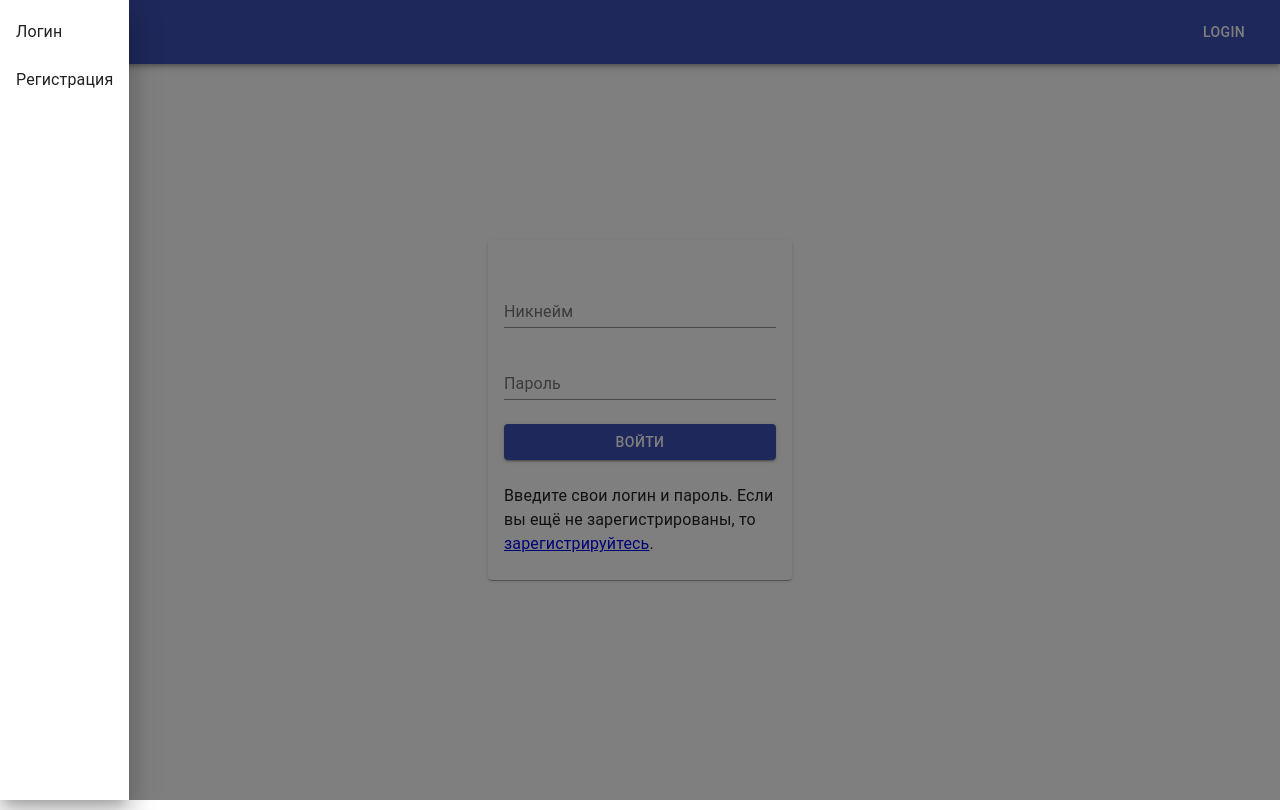
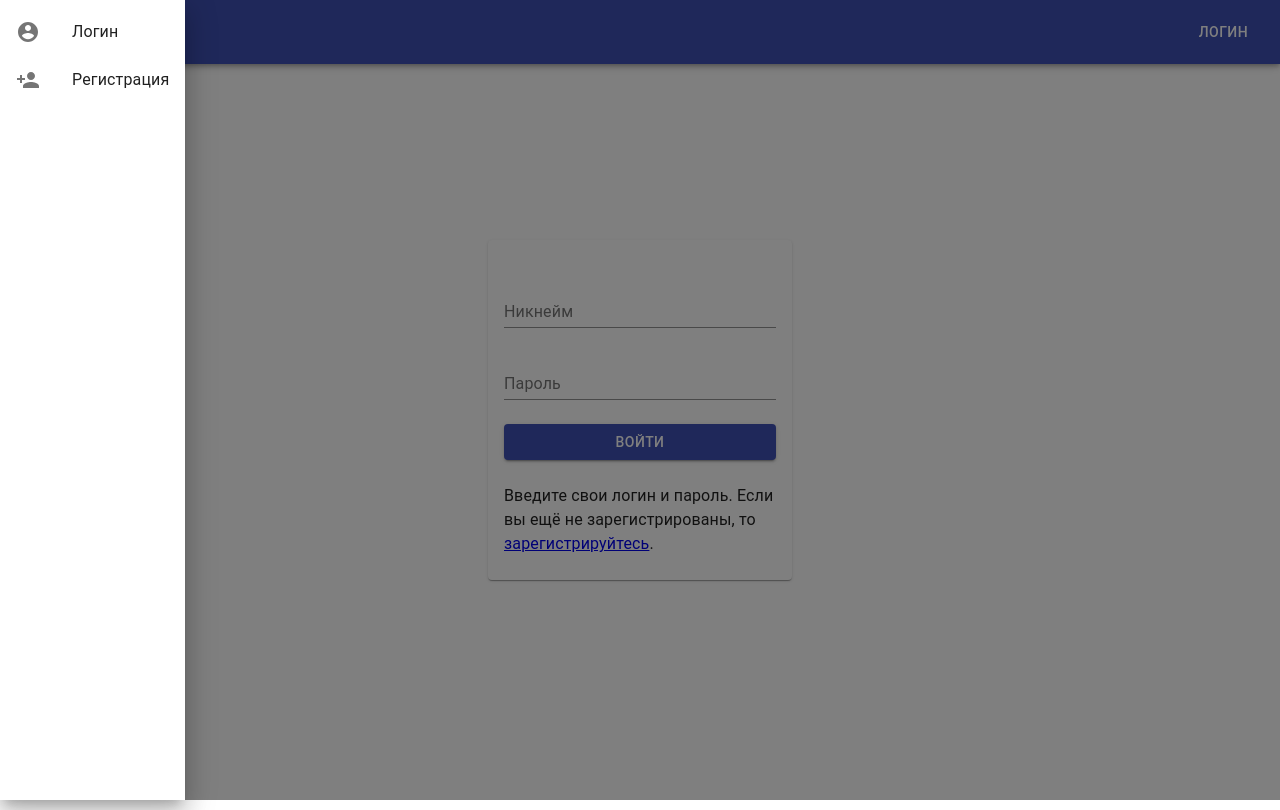
Before and after one commit to dmitryweiner/html-chat, a React app: page /login in a window 1280 px wide. Both pictures are taken after a click on the button "menu". Built offline with nearby package versions, Linux system fonts and the light colour scheme; no server answers.

Commit message:
Added fancy icons on left drawer

```diff
--- a/src/App.js
+++ b/src/App.js
@@ -8,8 +8,9 @@ import apiService from './apiService';
 import ChatSearchView from '@/views/ChatSearchView';
 import UserSearchView from '@/views/UserSearchView';
 import ViewHeader from '@/views/ViewHeader';
-import { Drawer, ListItem, ListItemText } from '@material-ui/core';
+import { Drawer, ListItem, ListItemIcon, ListItemText } from '@material-ui/core';
 import List from '@material-ui/core/List';
+import { AccountCircle, GroupAdd, MeetingRoom, PersonAdd, Search } from '@material-ui/icons';
 
 class PrivateRoute extends React.Component {
     render() {
@@ -86,24 +87,42 @@ class App extends React.Component {
                             {user ? (
                                 <>
                                     <ListItem button component={Link} to="/profile">
+                                        <ListItemIcon>
+                                            <AccountCircle />
+                                        </ListItemIcon>
                                         <ListItemText primary="Профиль" />
                                     </ListItem>
                                     <ListItem button component={Link} to="/chatSearch">
+                                        <ListItemIcon>
+                                            <Search />
+                                        </ListItemIcon>
                                         <ListItemText primary="Поиск чатов" />
                                     </ListItem>
                                     <ListItem button component={Link} to="/userSearch">
+                                        <ListItemIcon>
+                                            <GroupAdd />
+                                        </ListItemIcon>
                                         <ListItemText primary="Поиск пользователей" />
                                     </ListItem>
                                     <ListItem button onClick={() => this.logoutHandler()}>
+                                        <ListItemIcon>
+                                            <MeetingRoom />
+                                        </ListItemIcon>
                                         <ListItemText primary="Выход" />
                                     </ListItem>
                                 </>
                             ) : (
                                 <>
                                     <ListItem button component={Link} to="/login">
+                                        <ListItemIcon>
+                                            <AccountCircle />
+                                        </ListItemIcon>
                                         <ListItemText primary="Логин" />
                                     </ListItem>
                                     <ListItem button component={Link} to="/registration">
+                                        <ListItemIcon>
+                                            <PersonAdd />
+                                        </ListItemIcon>
                                         <ListItemText primary="Регистрация" />
                                     </ListItem>
                                 </>
--- a/src/views/ViewHeader/index.js
+++ b/src/views/ViewHeader/index.js
@@ -86,7 +86,7 @@ export default class ViewHeader extends React.Component {
                                 </>
                             ) : (
                                 <Button color="inherit" onClick={() => history.push('/login')}>
-                                    Login
+                                    Логин
                                 </Button>
                             )}
                         </Toolbar>
```
